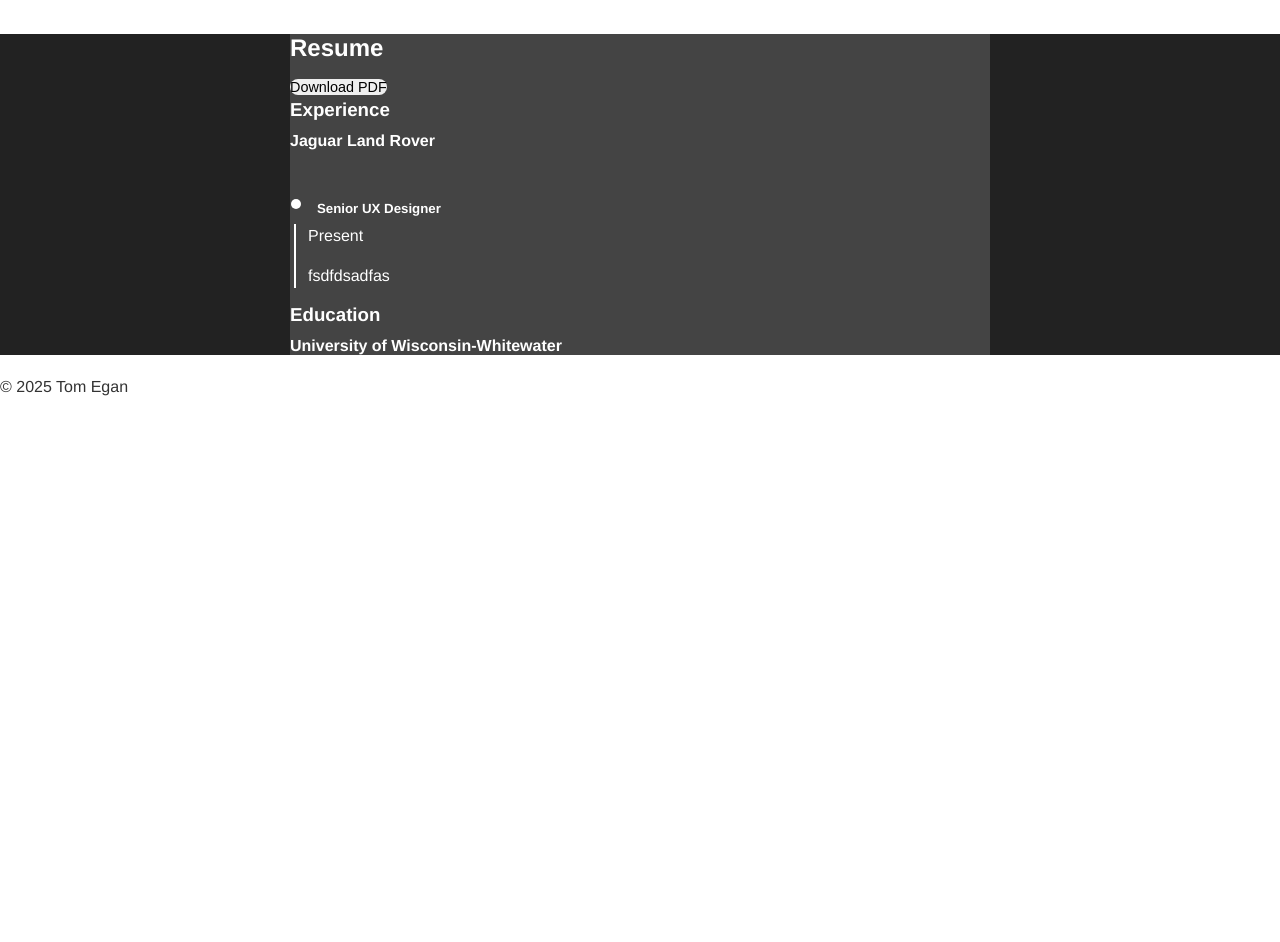
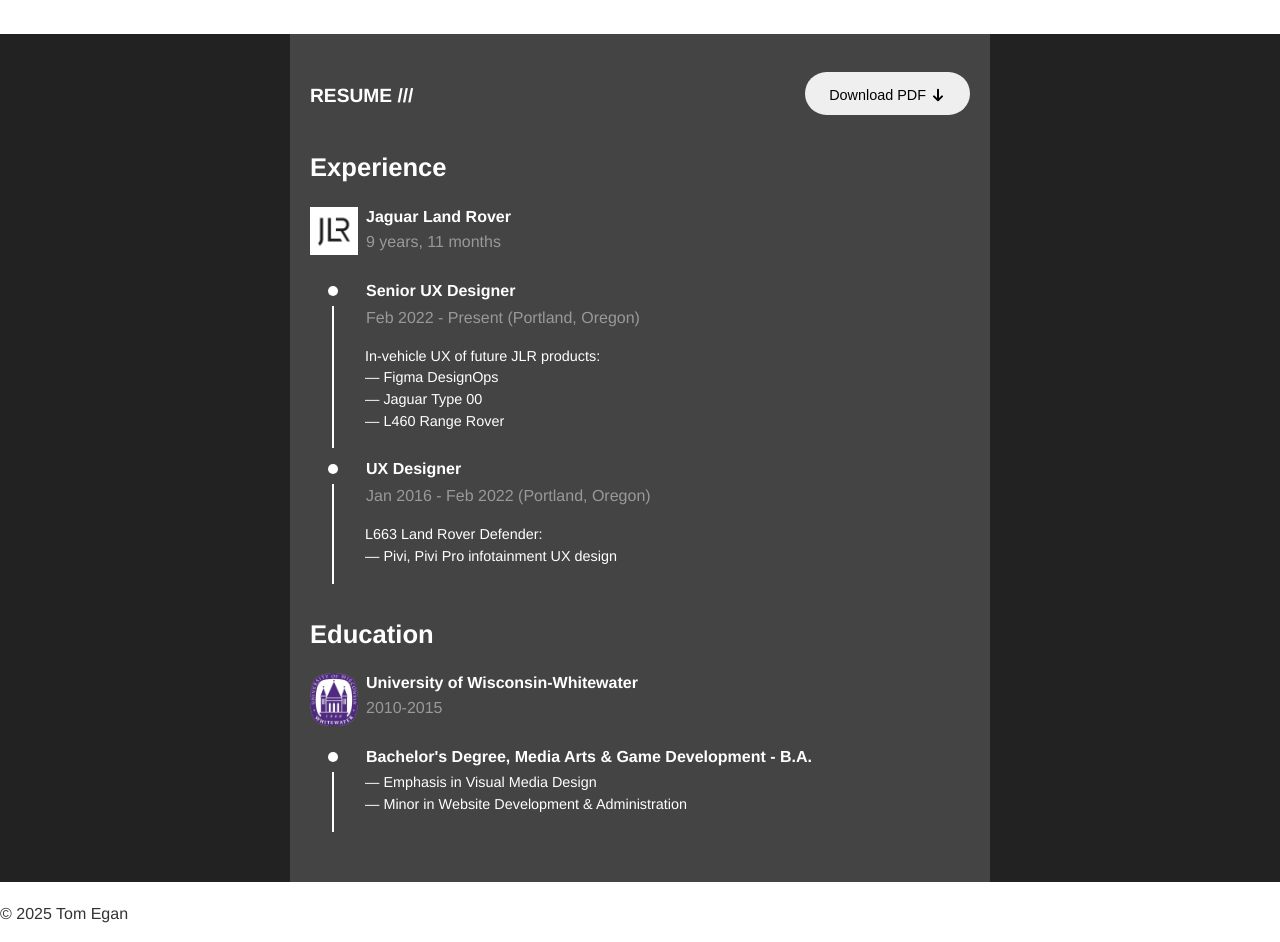
Before and after one commit to Tom-Egan/portfolio, a plain HTML site: page index.html in a window 1280 px wide. Shown: the part 1224-2166 px from the top of the page. Before the commit the page ends 1639 px from the top, so only its background shows below. Drawn offline with Linux system fonts and the light colour scheme.

Commit message:
Home: Resume section complete
Finished the layout and content of the resume section

```diff
--- a/css/styles.css
+++ b/css/styles.css
@@ -76,32 +76,6 @@
   border: none;
 }
 
-/* Mobile styles */
-@media (max-width: 768px) {
-  .nav-toggle {
-    display: block;
-  }
-
-  .site-nav {
-    position: absolute;
-    top: 60px;
-    right: 0;
-    background: #111;
-    flex-direction: column;
-    padding: 1rem;
-    display: none;
-  }
-
-  .site-nav.open {
-    display: flex;
-    display: -webkit-box;
-  display: -moz-box;
-  display: -ms-flexbox;
-  display: -webkit-flex;
-  }
-}
-
-
 .home-hero-wrapper {
   position: relative;
   width: 100%;
@@ -157,6 +131,13 @@
   cursor: pointer;
 }
 
+
+/*
+**
+** Button Arrow
+**
+**/
+
 /* animates the arrow to the right on hover */
 button:hover span{
   left: 6px;
@@ -171,6 +152,38 @@
   transition: left 0.2s ease-in-out;
 }
 
+.resume-content a button span svg{
+  transform: rotate(90deg);
+}
+
+.resume-content a button span {
+  top: 3px;
+  left: 0;
+  transition: top 0.2s ease-in-out;
+}
+
+.resume-content a:hover button span {
+  top: 7px;
+  left: 0;
+  transition: top 0.2s ease-in-out;
+}
+
+
+/*
+**
+** Homepage tiles
+**
+**/
+
+.section-header {
+  position: relative;
+  max-width: 1200px;
+  margin: 0 auto;
+  padding: 0 20px;
+  text-transform: uppercase;
+  font-size: 0.8rem;
+}
+
 .tile a:hover span {
   left: 6px;
   transition: left 0.2s ease-in-out;
@@ -180,16 +193,6 @@
   top: 0px;
   left: 0px;
   transition: left 0.2s ease-in-out;
-}
-
-
-.section-header {
-  position: relative;
-  max-width: 1200px;
-  margin: 0 auto;
-  padding: 0 20px;
-  text-transform: uppercase;
-  font-size: 0.8rem;
 }
 
 .tile-wrapper {
@@ -208,7 +211,6 @@
   height: 400px;
   border-radius: 12px;
 }
-
 
 .tile a {
   background: #333;
@@ -239,39 +241,141 @@
 }
 
 
+/*
+**
+** Resume
+**
+**/
+
 .resume-wrapper {
   position: relative;
   width: 100%;
   background: #222;
   margin: 20px 0px;
+  display: flex;
   color: #fff;
 }
 
 .resume-content {
   position: relative;
+  flex-grow: 3;
   max-width: 700px;
   background: #444;
+  padding: 50px 20px;
   margin: 0 auto;
 }
 
-.resume-content ul {
-  margin-left: 7px;
+.resume-content h2 {
+  text-transform: uppercase;
+  font-size: 1.2rem;
+  float: left;
 }
 
-.resume-content li::marker {
-  font-size: 2em; /* Makes the bullet 50% larger than the list item text */
-  /*color: blue;*/
+.resume-content h3 {
+  font-size: 1.6rem;
 }
+
+.resume-content h4, .resume-content h5 {
+  font-size: 1rem;
+  margin-bottom: 4px;
+}
+
+
+
+.resume-content img {
+  width: 48px;
+}
+
+.employer-wrap {
+  margin-top: 35px;
+}
+
+.employer-wrap h3 {
+  margin-bottom: 24px;
+}
+
+.employer-left, .employer-right {
+  float: left;
+}
+
+.employer-right {
+  padding-left: 8px;
+}
+
+.employer-right p, .resume-content-border p {
+  color: #999;
+}
+
+.resume-content a button{
+  padding: 12px 24px;
+  margin-top: -12px;
+  float: right;
+}
+
+
+
+.clear {
+  clear: both;
+}
+
+.resume-timeline {
+  padding-left: 18px;
+
+}
+
+.resume-timeline h5 {
+  margin-left: 12px;
+  line-height: 10px;
+}
+
+.resume-timeline p {
+  margin-left: 20px;
+}
+
+.resume-timeline ul {
+  list-style-type: none; /* Removes the bullets */
+  padding: 0;            /* Removes default left padding */
+  margin: 0;             /* Removes default margins */
+  margin-top: 16px;
+}
+
+.bullet {
+  float: left;
+  height: 10px;
+  width: 10px;
+  margin-right: 28px;
+  border-radius: 50%;
+  background: #fff;
+}
+
+
 
 .resume-content-border {
   border-left: 2px solid #fff;
   margin-left: 4px;
-  margin-top: -20px;
+  margin-top: 6px;
   padding-left: 12px;
+  clear: both;
+}
+
+.resume-content-border span {
+  width: 100%;
+  float: left;
+  margin-left: 19px;
+  font-size: 0.9rem;
+}
+
+.timeline-clear {
+  position: relative;
+  margin-bottom: 16px;
 }
 
 
-
+/*
+**
+** Hero IA Diagram
+**
+**/
 
 
 .ia {
@@ -343,17 +447,46 @@
   justify-self: center;
 }
 
+
+
+/*
+**
+** Media Queries
+**
+**/
+
 @media (max-width: 900px) {
   .tile-wrapper {
       flex-flow: column wrap;
   }
-
   .tile {
     height: 300px;
   }
+}
 
+/* Mobile styles */
+@media (max-width: 768px) {
+  .nav-toggle {
+    display: block;
+  }
 
+  .site-nav {
+    position: absolute;
+    top: 60px;
+    right: 0;
+    background: #111;
+    flex-direction: column;
+    padding: 1rem;
+    display: none;
+  }
 
+  .site-nav.open {
+    display: flex;
+    display: -webkit-box;
+  display: -moz-box;
+  display: -ms-flexbox;
+  display: -webkit-flex;
+  }
 }
 
 @media (max-width: 700px) {
--- a/index.html
+++ b/index.html
@@ -142,27 +142,106 @@
 
 
     <div class="resume-wrapper">
+
+
         <div class="resume-content">
-        <h2>Resume</h2>
-        <button>Download PDF</button>
+            <h2>Resume ///</h2>
 
+            <a href="about/index.html">
+                    <button>Download PDF
+                        <span>
+                            <svg xmlns="http://www.w3.org/2000/svg" width="16" height="16" viewBox="0 0 16 16" fill="none" class=""><path d="M2.66797 8H13.3346M13.3346 8L9.33464 4M13.3346 8L9.33464 12" stroke="currentColor" stroke-width="2" stroke-linecap="round" stroke-linejoin="round"></path>
+                            </svg>
+                        </span>
+                    </button>
+                </a>
+
+            <div class="clear"></div>
+
+            <div class="employer-wrap">
                 <h3>Experience</h3>
+
+                <div class="employer-left">
+                    <img src="img/jlr_icon.jpg">
+                </div>
+
+                <div class="employer-right">
                     <h4>Jaguar Land Rover</h4>
+                    <p id="yearsOfService"></p>
+                </div>
+
+                <div class="clear"></div>
+            </div>
+
+            <!-- job roles -->
+            <div class="resume-timeline">
 
                   <ul>
-            <li><h5>Senior UX Designer</h5></li>
+                    <li><span class="bullet"></span><h5>Senior UX Designer</h5></li>
                   </ul>
+
+                  <div class="clear"></div>
+
                   <div class="resume-content-border">
-            <p>Present</p>
-            <p>fsdfdsadfas</p>
+                    <p>Feb 2022 - Present (Portland, Oregon)</p>
+
+                    <span>In-vehicle UX of future JLR products:</span>
+                    <span>— Figma DesignOps</span>
+                    <span>— Jaguar Type 00</span>
+                    <span>— L460 Range Rover</span>
+                     <div class="clear timeline-clear"></div>
                   </div>
 
-          <h3>Education</h3>
-          <h4>University of Wisconsin-Whitewater</h4>
-          <p></p>
+                  <ul>
+                    <li><span class="bullet"></span><h5> UX Designer</h5></li>
+                  </ul>
+
+                  <div class="clear"></div>
+
+                  <div class="resume-content-border">
+                    <p>Jan 2016 - Feb 2022 (Portland, Oregon)</p>
+
+                    <span>L663 Land Rover Defender:</span>
+                    <span>— Pivi, Pivi Pro infotainment UX design</span>
+                    <div class="clear timeline-clear"></div>
                   </div>
 
+            </div> <!-- resume-timeline -->
+
+            <div class="employer-wrap">
+                <h3>Education</h3>
+
+                <div class="employer-left">
+                    <img src="img/uww_seal.png">
                 </div>
+
+                <div class="employer-right">
+                    <h4>University of Wisconsin-Whitewater</h4>
+                    <p>2010-2015</p>
+                </div>
+
+                 <div class="clear"></div>
+            </div>
+
+             <!-- job roles -->
+            <div class="resume-timeline">
+
+                  <ul>
+                    <li><span class="bullet"></span><h5>Bachelor's Degree, Media Arts & Game Development - B.A.</h5></li>
+                  </ul>
+
+                  <div class="clear"></div>
+
+                  <div class="resume-content-border">
+                    <span>— Emphasis in Visual Media Design</span>
+                    <span>— Minor in Website Development & Administration</span>
+                     <div class="clear timeline-clear"></div>
+                  </div>
+
+            </div> <!-- resume-timeline -->
+
+          </div> <!-- resume-content -->
+    </div> <!-- resume-wrapper -->
 
   </main>
 
@@ -172,6 +251,41 @@
   <!-- load HTML components -->
   <script src="js/components.js"></script>
   <script src="js/ia.js"></script>
+
+  <!-- calculate years of service for resume -->
+    <script>
+      function yearsAndMonthsSince(startDate) {
+          const start = new Date(startDate);
+          const now = new Date();
+
+          let years = now.getFullYear() - start.getFullYear();
+          let months = now.getMonth() - start.getMonth();
+
+          if (months < 0) {
+            years--;
+            months += 12;
+          }
+
+          if (now.getDate() < start.getDate()) {
+            months--;
+            if (months < 0) {
+              years--;
+              months += 12;
+            }
+          }
+
+          if (months === 0) {
+            return `${years} year${years !== 1 ? "s" : ""}`;
+          }
+
+          return `${years} year${years !== 1 ? "s" : ""}, ${months} month${months !== 1 ? "s" : ""}`;
+        }
+
+
+      document.getElementById("yearsOfService").textContent =
+        yearsAndMonthsSince("2016-01-06");
+    </script>
+
 </body>
 
 <html>
```
Also changed, not shown: img/jlr_icon.jpg (added), img/uww_seal.png (added), 1 other file. Lines whose indentation alone changed are shown as unchanged.
